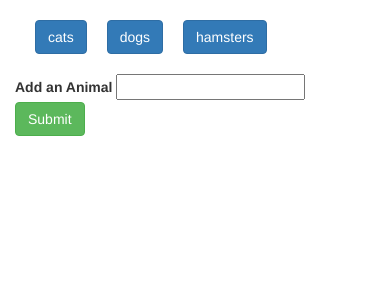
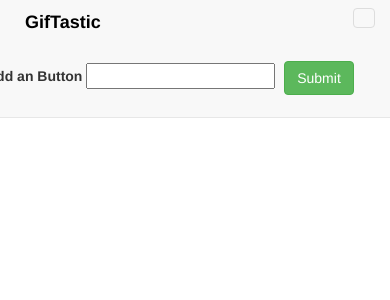
Before and after one commit to ccho0415/GifTastic, a PHP site: page / in a window 390 px wide; the page is wider, and only the part inside the window is pictured. Shown: the top 300 px of that part. Run offline with PHP 8.4, Linux system fonts and the light colour scheme; some libraries are stand-ins or nearby versions.

Commit message:
styling website so it looks better

```diff
--- a/index.html
+++ b/index.html
@@ -8,16 +8,25 @@
 	<script src="https://code.jquery.com/jquery-2.1.3.min.js"></script>
 </head>
 <body>
-	<div class = "container">
-		<div id = "animal-view"></div>
-		<div class = "row"><br></div>
-		<form id = "animal-form">
-			<label for= "animal-form">Add an Animal</label>
-			<input type="text" id="animal-input"><br>
-		  <input class = "btn btn-success" id="add-animal" type="submit" value="Submit">
+<nav class = "navbar navbar-default navbar-fixed-top">
+		<div class = "navbar-header">
+			<button type ="button" class="navbar-toggle collapsed" data-toggle="collapse" data-target="#navbar" aria-expanded= "false" aria-controls="navbar">
+				<span class = "sr-only">Toggle NavBar</span>
+			</button>
+			<a class = "navbar-brand" href="#" id= "site-title">GifTastic</a>
+		</div>
+		<div class ="navbar navbar-nav navbar-right">
+			<form id = "button-form">
+			<label for= "button-form">Add an Button</label>
+			<input type="text" id="button-input">
+		  <input class = "btn btn-success" id="add-button" type="submit" value="Submit">
     </form>
-   </div>
-   <div id = "gifSpot"></div>
+		</div>
+</nav>
+	<div id = "button-view"></div>
+	<div class = "row"><br></div>
+  <div id = "gifSpot"></div>
+
 </body>
 <script type="text/javascript" src = "index.js"></script>
 </html>
--- a/index.js
+++ b/index.js
@@ -1,69 +1,26 @@
-animals = ["cats", "dogs", "hamsters"];
+buttons = ["cats", "dogs", "hamsters"];
 function renderButtons() {
-  $("#animal-view").empty();
-        for (i =0; i < animals.length; i++){
+  $("#button-view").empty();
+        for (i =0; i < buttons.length; i++){
           var b = $("<button>")
-            b.addClass("animal");
-            b.addClass(" btn btn-primary")
-            b.attr("data-name", animals[i]);
-            b.text(animals[i]);
-      $("#animal-view").append(b);
+            b.addClass("topic");
+            b.addClass("btn btn-primary")
+            b.attr("data-name", buttons[i]);
+            b.text(buttons[i]);
+      $("#button-view").append(b);
     }
   }
-$("#add-animal").on("click", function() {
+$("#add-button").on("click", function() {
   event.preventDefault();
-  var a = $("#animal-input").val().trim();
-  animals.push(a);
+  var newbutton = $("#button-input").val().trim();
+  buttons.push(newbutton);
   renderButtons();
-$(".animal").on("click", function(){
-  console.log("hi");
-  var c = $(this).data("name");
-  var queryURL = "https://api.giphy.com/v1/gifs/search?q="+ c +"&api_key=dc6zaTOxFJmzC&limit=10";
-    $.ajax({
-      url: queryURL,
-      method: "GET"
-      }).done(function(response) {
-        console.log(response);
-          var results = response.data;
-        for (var i = 0; i < results.length; i++) {
-          var newurl1 = results[i].images.fixed_height_still.url
-            newurl2 = newurl1.replace("http", "https");
-            newurl3 = newurl2.replace("httpss", "https");
-            console.log(newurl2);
-            console.log(newurl3);
-          var newurl4 = results[i].images.fixed_height.url
-            newurl5 = newurl4.replace("http", "https");
-            newurl6 = newurl5.replace("httpss", "https");
-  $("#gifSpot")
-    .prepend($("<p>").text("Rating : " + results[i].rating))
-    .prepend($("<img>")
-      .attr("src", newurl3)
-      .attr("alt", "animal gif")
-      .attr("data-state", "still")
-      .attr("class", "gif")
-      .attr("data-still", newurl3)
-      .attr("data-animate", newurl6));
-        // ==================================
-        }
-  $(".gif").on("click", function() {
-    var state = $(this).attr("data-state");
-      if (state == "still"){
-        $(this).attr("data-state", "animate").attr("src", $(this).data("animate"));
-        }else{
-        $(this).attr("data-state", "still").attr("src", $(this).data("still"));
-        }
-  });
-
-      });
-
+buttonFunction();
 });
-      });
-renderButtons();
-
-$(".animal").on("click", function(){
-  console.log("hi");
-  var c = $(this).data("name");
-  var queryURL = "https://api.giphy.com/v1/gifs/search?q="+ c +"&api_key=dc6zaTOxFJmzC&limit=10";
+function buttonFunction(){
+  $(".topic").on("click", function(){
+  var search = $(this).data("name");
+  var queryURL = "https://api.giphy.com/v1/gifs/search?q="+ search +"&api_key=dc6zaTOxFJmzC&limit=10";
     $.ajax({
       url: queryURL,
       method: "GET"
@@ -81,16 +38,12 @@
             newurl5 = newurl4.replace("http", "https");
             newurl6 = newurl5.replace("httpss", "https");
   $("#gifSpot")
-    .prepend($("<p>").text("Rating : " + results[i].rating))
-    .prepend($("<img>")
-      .attr("src", newurl3)
-      .attr("alt", "animal gif")
-      .attr("data-state", "still")
-      .attr("class", "gif")
-      .attr("data-still", newurl3)
-      .attr("data-animate", newurl6));
+   .prepend($("<div style='margin-left: 25px; margin-right: 25px;' class = 'col-md-3'>"+
+   "<p id = 'gif-url'> URL: "+ results[i].images.fixed_height.url +"</p>"+
+   "<img src= '"+ newurl3 +"' alt= 'results gif' data-state= 'still' class = 'gif' data-still = '"+ newurl3 +"'data-animate = '"+ newurl6+ "'"+
+   "</div>"));
+  }
         // ==================================
-        }
   $(".gif").on("click", function() {
     var state = $(this).attr("data-state");
       if (state == "still"){
@@ -103,3 +56,6 @@
       });
 
 });
+}
+renderButtons();
+buttonFunction();
--- a/style.css
+++ b/style.css
@@ -1,5 +1,29 @@
+#button-view{
+	margin-top: 50px;
+}
+#button-view{
+	margin-left: 25px;
+}
 .btn-primary{
-	margin-left: 20px;
-	margin-bottom: 20px;
-	margin-top: 20px;
+	margin-left: 10px;
+	margin-right: 10px;
+	margin-bottom: 10px;
+	margin-top: 15px;
 }
+img{
+	float:left;
+}
+#add-button{
+	margin-right: 50px;
+	margin-top: 0px;
+	margin-left: 5px;
+}
+#button-form{
+	margin-top: 5px;
+}
+#site-title{
+	color: black;
+	font-weight: bold;
+	margin-left: 10px;
+	margin-top: -3px;
+}
```
